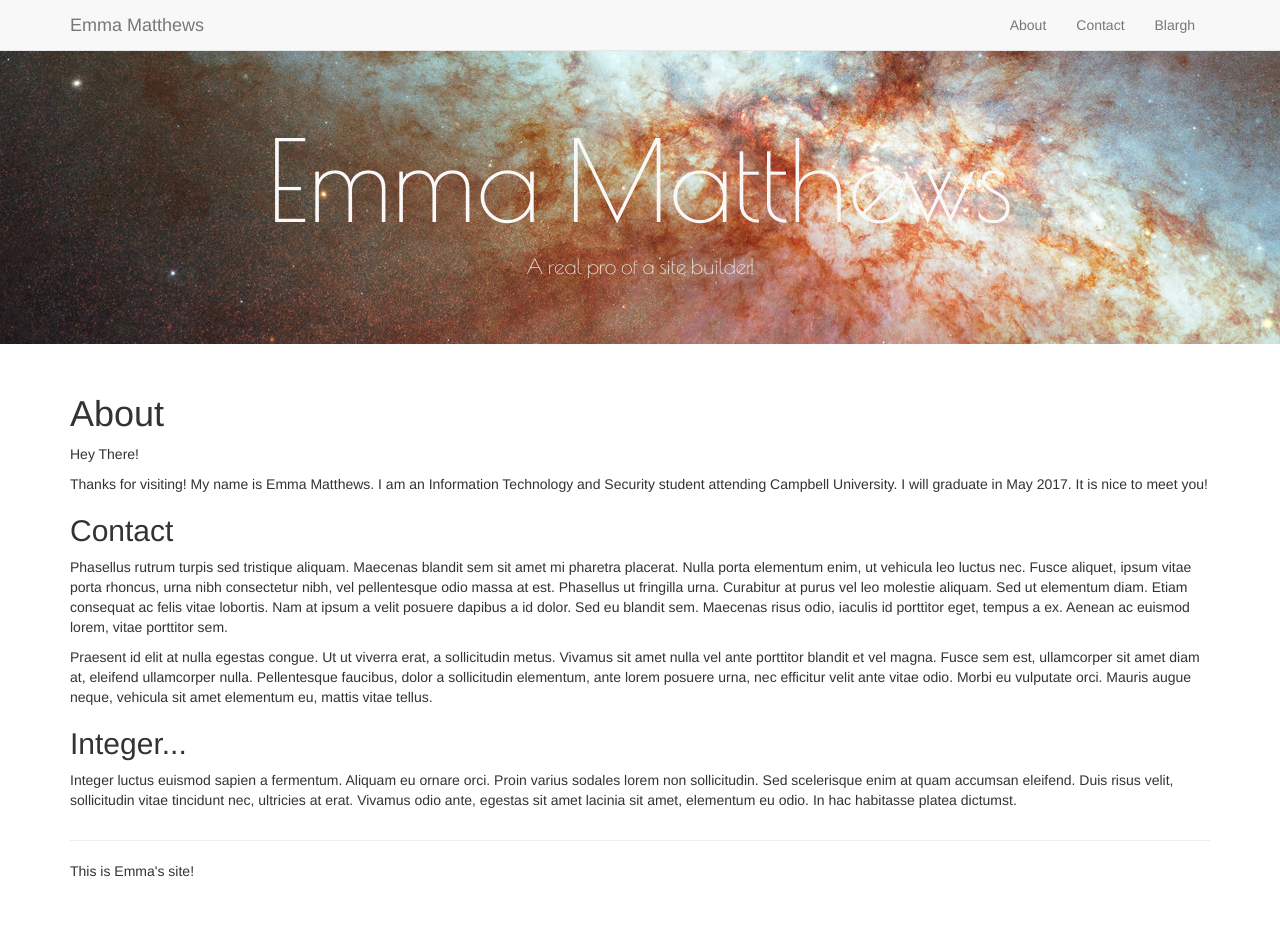
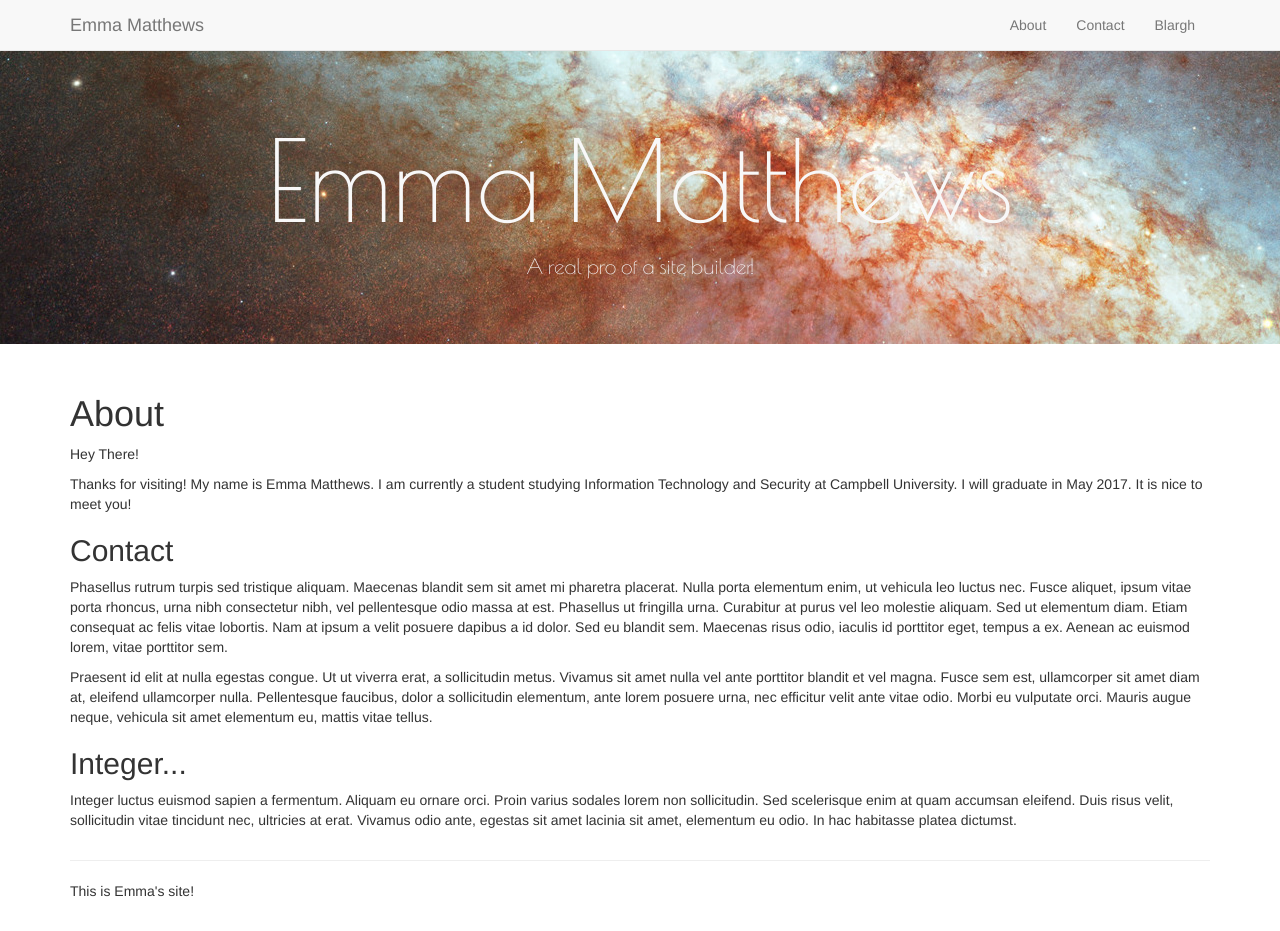
Before and after one commit to ejmatthews0606/ejmatthews0606.github.io, a Jekyll site: the page built from index.html, in a window 1280 px wide and 931 px high. Built offline with Jekyll 4.4.1, drawn with Linux system fonts in a browser that asks for light colours.

Commit message:
Update lorem.html

```diff
--- a/_includes/lorem.html
+++ b/_includes/lorem.html
@@ -2,7 +2,7 @@
 
 <p> Hey There! </p>
 
-<p>Thanks for visiting! My name is Emma Matthews. I am an Information Technology and Security student attending Campbell University. I will graduate in May 2017. It is nice to meet you!  </p>
+<p>Thanks for visiting! My name is Emma Matthews. I am currently a student studying Information Technology and Security at Campbell University. I will graduate in May 2017. It is nice to meet you!  </p>
 
 <h2>Contact</h2>
 <p>Phasellus rutrum turpis sed tristique aliquam. Maecenas blandit sem sit amet mi pharetra placerat. Nulla porta elementum enim, ut vehicula leo luctus nec. Fusce aliquet, ipsum vitae porta rhoncus, urna nibh consectetur nibh, vel pellentesque odio massa at est. Phasellus ut fringilla urna. Curabitur at purus vel leo molestie aliquam. Sed ut elementum diam. Etiam consequat ac felis vitae lobortis. Nam at ipsum a velit posuere dapibus a id dolor. Sed eu blandit sem. Maecenas risus odio, iaculis id porttitor eget, tempus a ex. Aenean ac euismod lorem, vitae porttitor sem.</p>
```
